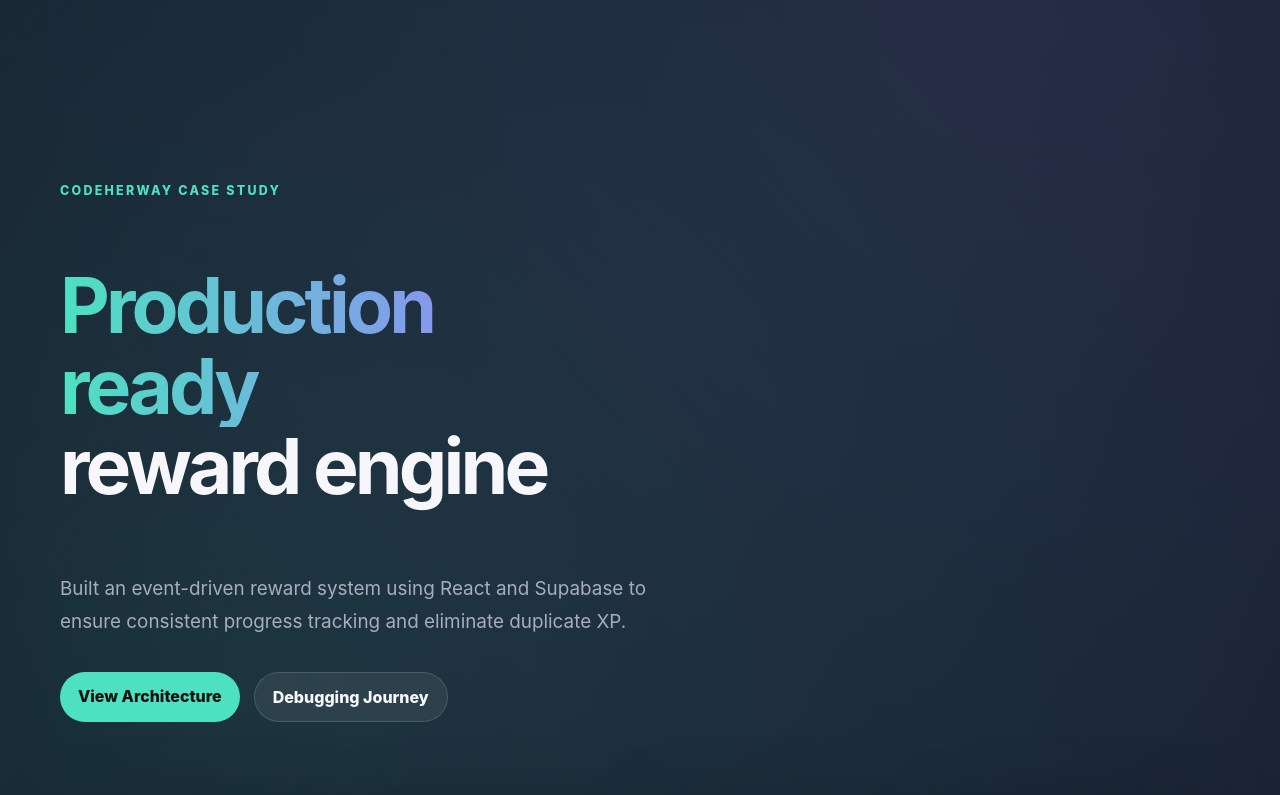
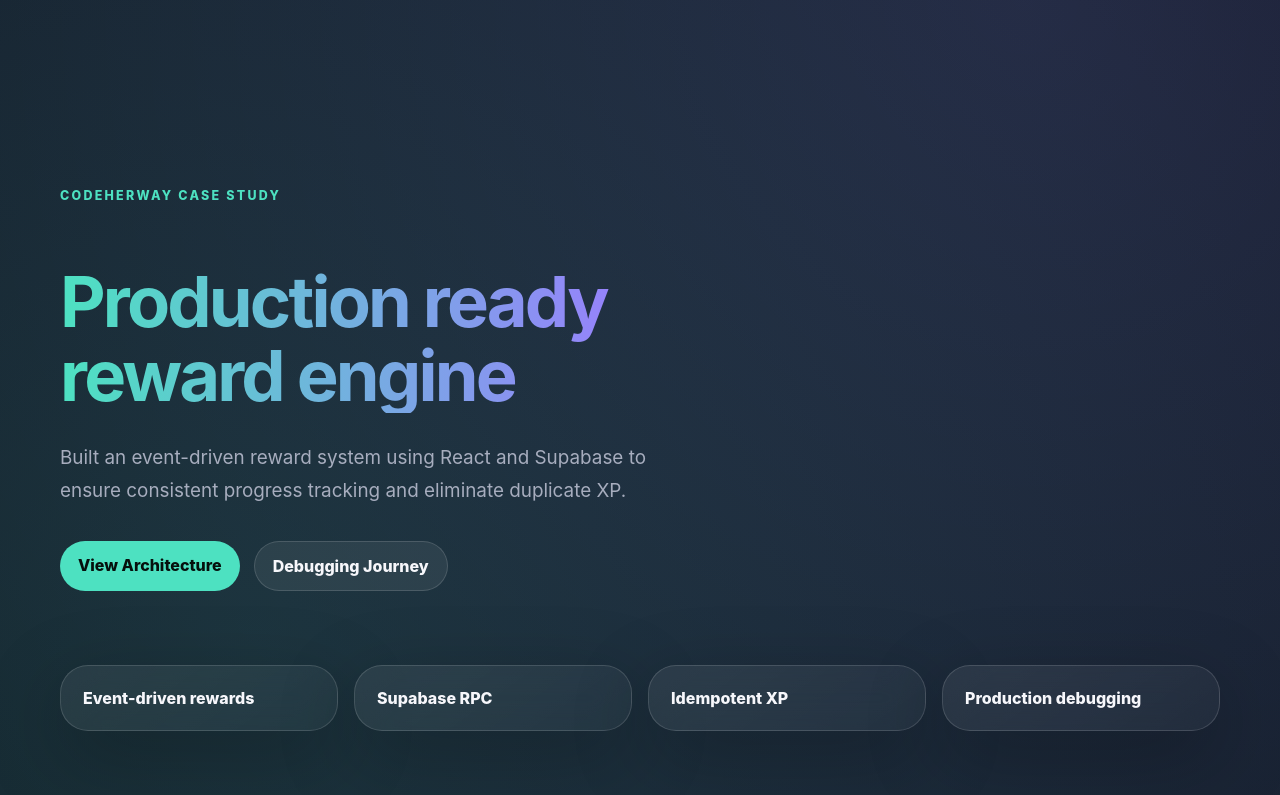
Before and after one commit to itcodegirl/codeherway-reward-engine-case-study, a React (Vite) app: page / in a window 1280 px wide. Shown: the top 795 px of the page. Built offline with nearby package versions, Linux system fonts and the light colour scheme.

Commit message:
feat: finalize hero text

```diff
--- a/src/index.css
+++ b/src/index.css
@@ -81,10 +81,11 @@ p {
 }
 
 h1 {
-	max-width: 520px;
-	font-size: clamp(3.8rem, 6vw, 5.8rem);
+	max-width: 700px;
+	font-size: clamp(3.8rem, 5.5vw, 5.5rem);
 	line-height: 1.05;
-	letter-spacing: -0.05em;
+	letter-spacing: -0.04em;
+	margin-bottom: 28px;
 }
 
 .hero-copy {
--- a/src/pages/RewardEngineCaseStudy.jsx
+++ b/src/pages/RewardEngineCaseStudy.jsx
@@ -29,8 +29,7 @@ export default function RewardEngineCaseStudy() {
     <div>
       <p className="eyebrow">CodeHerWay Case Study</p>
 <h1>
-  <span className="gradient">Production ready</span> <br />
-  reward engine
+  <span className="gradient">Production ready reward engine</span>
 </h1>
       <p className="hero-copy">
   Built an event-driven reward system using React and Supabase to ensure
```
